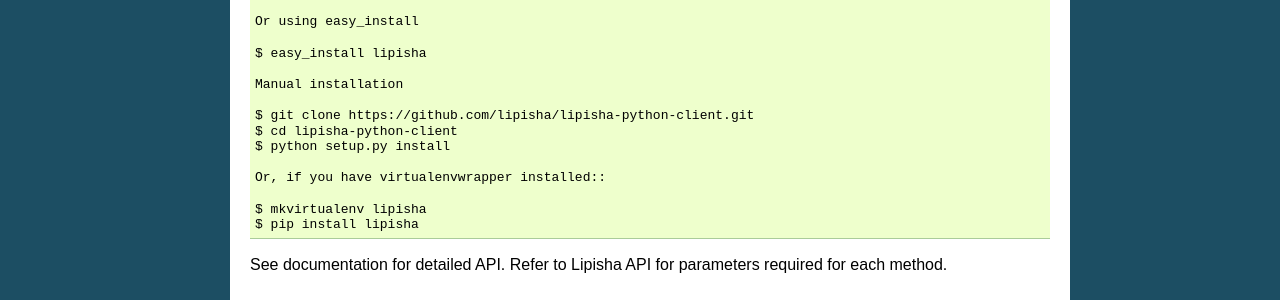
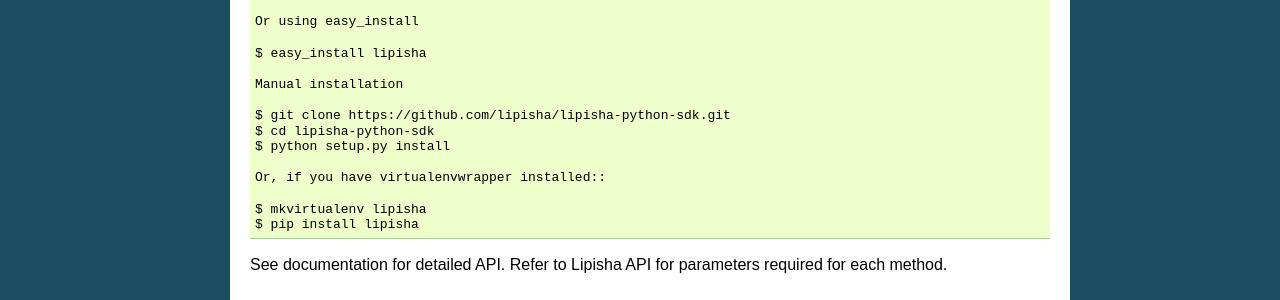
Before and after one commit to lipisha/lipisha-python-sdk, a Sphinx documentation site: the page built from docs/readme.rst, in a window 1280 px wide and 900 px high, scrolled down 4637 px. Shown: the part 516-816 px from the top of the window. Built offline with Sphinx 7.4.7, drawn with Linux system fonts in a browser that asks for light colours; some of the changed text lies outside the part shown.

Commit message:
Updated docs to reflect URLs and other minor edits

```diff
--- a/README.rst
+++ b/README.rst
@@ -8,8 +8,8 @@
 
 This package provides bindings for the Lipisha Payments API (http://developer.lipisha.com/)
 
-* Free software: MIT license
-* Documentation: http://lipisha-python-sdk.readthedocs.org.
+* Free software: MIT License
+* Documentation: https://lipisha-python-sdk.readthedocs.org.
 
 Features
 --------
@@ -20,7 +20,7 @@
 * Get Float
 * Get Balance
 * Acknowledge Transaction
-* More - http://developer.lipisha.com/
+* More - https://developer.lipisha.com/
 
 Examples
 --------
@@ -330,8 +330,8 @@
 
     Manual installation
 
-    $ git clone https://github.com/lipisha/lipisha-python-client.git
-    $ cd lipisha-python-client
+    $ git clone https://github.com/lipisha/lipisha-python-sdk.git
+    $ cd lipisha-python-sdk
     $ python setup.py install
 
     Or, if you have virtualenvwrapper installed::
--- a/docs/conf.py
+++ b/docs/conf.py
@@ -258,7 +258,7 @@
      u'Lipisha Payment API SDK Documentation',
      u'Mũrĩthi Borona',
      'lipisha',
-     'Lipisha Payment API SDK Documentation.',
+     'This package provides bindings for the Lipisha Payments API',
      'Miscellaneous'),
 ]
 
--- a/docs/installation.rst
+++ b/docs/installation.rst
@@ -12,8 +12,8 @@
 
 Manual installation
 
-$ git clone https://github.com/lipisha/lipisha-python-client.git
-$ cd lipisha-python-client
+$ git clone https://github.com/lipisha/lipisha-python-sdk.git
+$ cd lipisha-python-sdk
 $ python setup.py install
 
 Or, if you have virtualenvwrapper installed::
--- a/setup.py
+++ b/setup.py
@@ -51,6 +51,8 @@
         'Programming Language :: Python :: 3',
         'Programming Language :: Python :: 3.3',
         'Programming Language :: Python :: 3.4',
+        'Programming Language :: Python :: 3.7',
+        'Programming Language :: Python :: 3.8',
         'Topic :: Internet :: WWW/HTTP',
     ],
     test_suite='tests',
```
